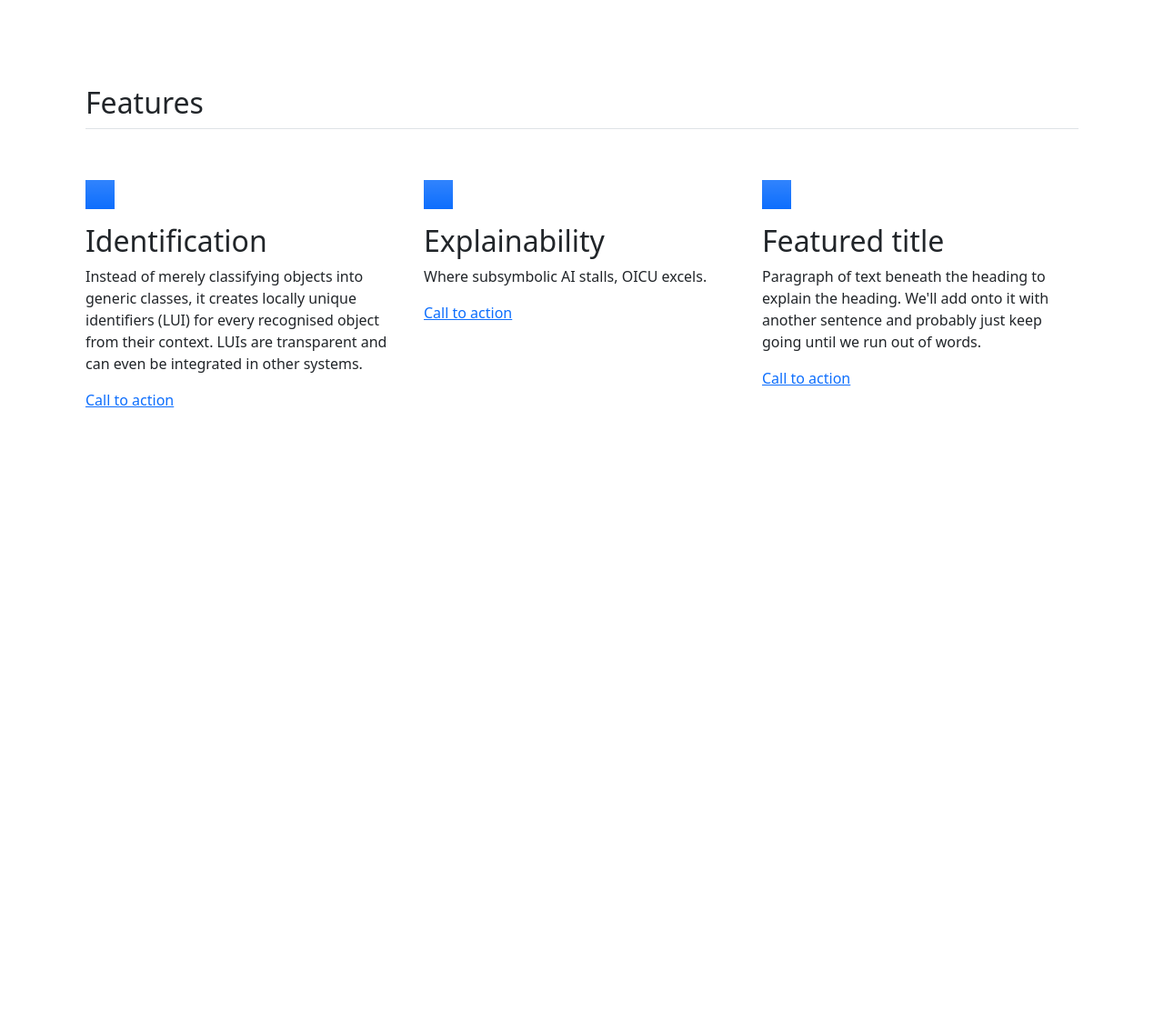
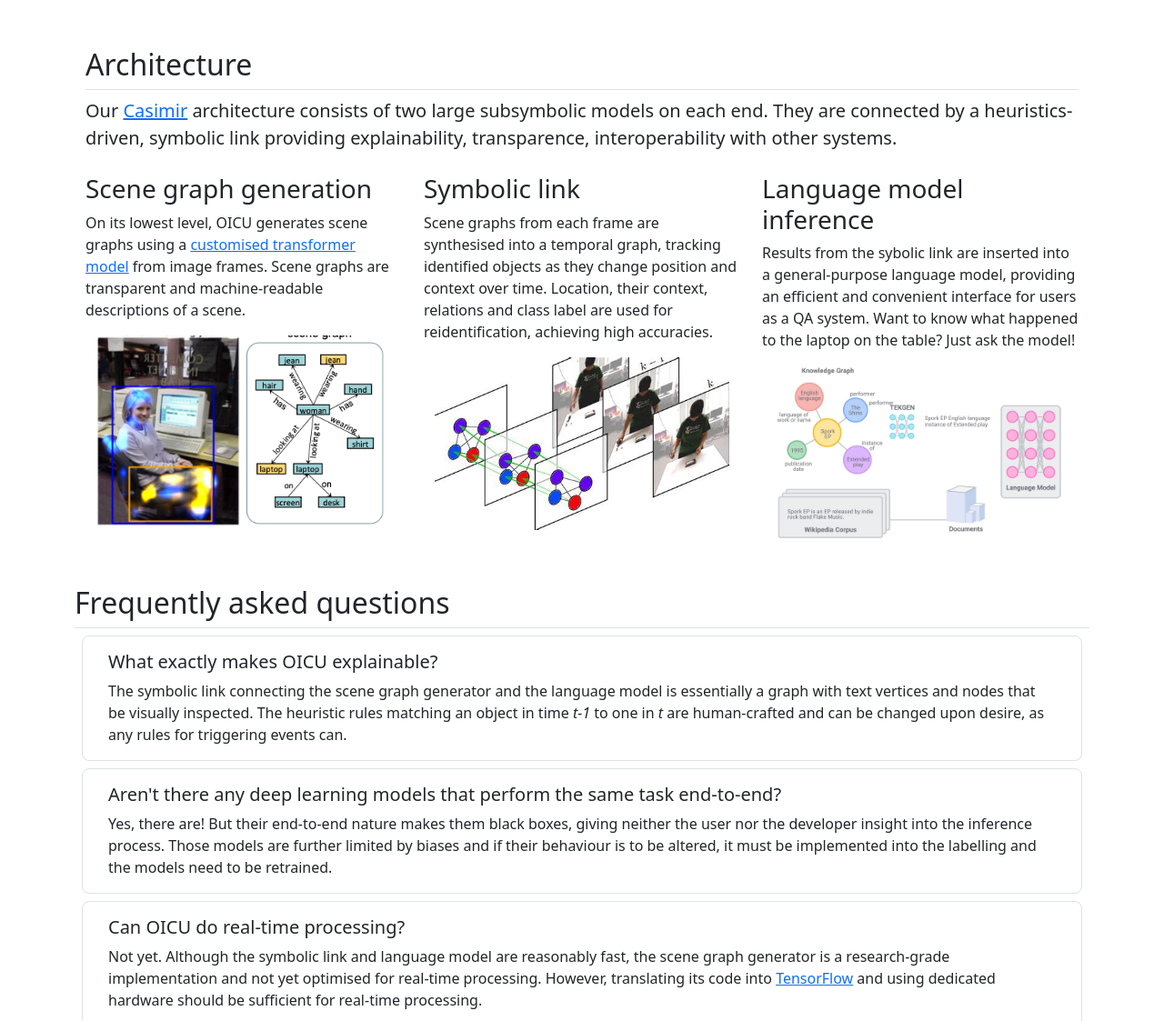
Before and after one commit to macemoth/hsg-imp-website, a plain HTML site: page index.html in a window 1280 px wide. Shown: the part 1517-2640 px from the top of the page at 91% size. Before the commit the page ends 2065 px from the top, so only its background shows below. Drawn offline with Linux system fonts and the light colour scheme.

Commit message:
Add website

```diff
--- a/index.html
+++ b/index.html
@@ -1,7 +1,10 @@
-<html>
-    <header>
+<!DOCTYPE html>
+<html lang="en">
+    <head>
+        <meta charset="UTF-8" />
         <link rel="stylesheet" type="text/css" href="css/bootstrap.css" />
-    </header>
+        <title>OICU - Object Identification using Contextual Understanding</title>
+    </head>
 
     <body>
         <div class="container">
@@ -13,7 +16,8 @@
 
               <ul class="nav nav-pills">
                 <li class="nav-item"><a href="#" class="nav-link active" aria-current="page">Home</a></li>
-                <li class="nav-item"><a href="#features" class="nav-link">Features</a></li>
+                <li class="nav-item"><a href="#comparison" class="nav-link">Comparison</a></li>
+                <li class="nav-item"><a href="#architecture" class="nav-link">Architecture</a></li>
                 <li class="nav-item"><a href="#faq" class="nav-link">FAQs</a></li>
                 <li class="nav-item"><a href="#about" class="nav-link">About</a></li>
               </ul>
@@ -30,60 +34,87 @@
                 <h1 class="display-5 fw-bold lh-1 mb-3">OICU is a context-based identification system</h1>
                 <p class="lead">OICU provides explainable and robust object identification for videos, keeps track of them and stores the scene events in a temporal graph.</p>
                 <div class="d-grid gap-2 d-md-flex justify-content-md-start">
-                  <button type="button" class="btn btn-primary btn-lg px-4 me-md-2">Features</button>
-                  <button type="button" class="btn btn-outline-secondary btn-lg px-4">About</button>
+                  <!-- <button type="button" class="btn btn-primary btn-lg px-4 me-md-2">Features</button>
+                  <button type="button" class="btn btn-outline-secondary btn-lg px-4">About</button> -->
                 </div>
               </div>
             </div>
           </div>
 
-          <div class="px-4 pt-5 my-5 text-center">
-            <h1 class="display-6 fw-bold">Situating OICU</h1>
-            <div class="col-lg-6 mx-auto">
-              <p class="lead mb-4">OICU features a combination of subsymbolic and symbolic AI, harnessing the real-world performance of subsymbolic AI and the transparency of symbolic reasoning.</p>
+          <div class="container px-4 py-5" id="comparison">
+            <h2 class="pb-2 border-bottom">Situating OICU</h2>
+              <p class="lead mb-4">OICU features a combination of subsymbolic and symbolic AI, harnessing the real-world performance of subsymbolic AI and the transparency of symbolic reasoning.
+                Instead of merely classifying objects into generic classes, it creates locally unique identifiers (LUI) for every recognised object from their context. LUIs are transparent and can even be integrated in other systems.
+              </p>
+              <div class="container text-center px-5">
+                <img src="img/comparison.png" class="img-fluid border rounded-3" alt="Example image" width="700" height="700" loading="lazy">
               </div>
-            <div class="overflow-hidden" >
-              <div class="container px-5">
-                <img src="img/comparison.png" class="img-fluid border rounded-3 mb-4" alt="Example image" width="700" height="700" loading="lazy">
+          </div>
+
+          <div class="container px-4 py-5" id="architecture">
+            <h2 class="pb-2 border-bottom">Architecture</h2>
+            <p class="lead mb-4">
+              Our <a href="https://en.wikipedia.org/wiki/Casimir_effect"><it>Casimir</it></a> architecture consists of two large subsymbolic models on each end. They are connected by a heuristics-driven, symbolic link providing explainability, transparence, interoperability with other systems.
+            </p>
+            <div class="row g-4 row-cols-1 row-cols-lg-3">
+              <div class="feature col">
+                <h3>Scene graph generation</h3>
+                <p>On its lowest level, OICU generates scene graphs using a <a href="https://github.com/macemoth/reltr">customised transformer model</a> from image frames. Scene graphs are transparent and machine-readable descriptions of a scene.</p>
+                <div class="container">
+                  <img src="img/scenegraph.png" class="img-fluid rounded-3" alt="Example image" loading="lazy">
+                </div>
+              </div>
+              <div class="feature col">
+                <h3>Symbolic link</h3>
+                <p>Scene graphs from each frame are synthesised into a temporal graph, tracking identified objects as they change position and context over time. Location, their context, relations and class label are used for reidentification, achieving high accuracies.</p>
+                <div class="container">
+                  <img src="img/temporalgraph.jpeg" class="img-fluid rounded-3" alt="Example image" loading="lazy">
+                </div>
+              </div>
+              <div class="feature col">
+                <h3>Language model inference</h3>
+                <p>Results from the sybolic link are inserted into a general-purpose language model, providing an efficient and convenient interface for users as a QA system. Want to know what happened to the laptop on the table? Just ask the model!</p>
+                <div class="container">
+                  <img src="img/languagemodel.jpg" class="img-fluid rounded-3" alt="Example image" loading="lazy">
+                </div>
               </div>
             </div>
           </div>
 
-          <div class="container px-4 py-5" id="features">
-            <h2 class="pb-2 border-bottom">Features</h2>
-            <div class="row g-4 py-5 row-cols-1 row-cols-lg-3">
-              <div class="feature col">
-                <div class="feature-icon d-inline-flex align-items-center justify-content-center text-bg-primary bg-gradient fs-2 mb-3">
-                  <svg class="bi" width="1em" height="1em"><use xlink:href="#collection"/></svg>
+          <div class="b-example-divider"></div>
+
+          <div class="container" id="faq">
+            <h2 class="pb-2 border-bottom">Frequently asked questions</h2>
+              <div class="row p-3 pb-0 m-2 rounded-3 border">
+                  <h5>What exactly makes OICU explainable?</h5>
+                  <p>The symbolic link connecting the scene graph generator and the language model is essentially a graph with text vertices and nodes that be visually inspected. The heuristic rules matching an object in time <var>t-1</var> to one in <var>t</var> are human-crafted and can be changed upon desire, as any rules for triggering events can.</p>
               </div>
-                <h3 class="fs-2">Identification</h3>
-                <p>Instead of merely classifying objects into generic classes, it creates locally unique identifiers (LUI) for every recognised object from their context. LUIs are transparent and can even be integrated in other systems.</p>
-                <a href="#" class="icon-link d-inline-flex align-items-center">
-                  Call to action
-                  <svg class="bi" width="1em" height="1em"><use xlink:href="#chevron-right"/></svg>
-                </a>
+              <div class="row p-3 pb-0 m-2 rounded-3 border">
+                <h5>Aren't there any deep learning models that perform the same task end-to-end?</h5>
+                <p>Yes, there are! But their end-to-end nature makes them black boxes, giving neither the user nor the developer insight into the inference process. Those models are further limited by biases and if their behaviour is to be altered, it must be implemented into the labelling and the models need to be retrained.</p>
               </div>
-              <div class="feature col">
-                <div class="feature-icon d-inline-flex align-items-center justify-content-center text-bg-primary bg-gradient fs-2 mb-3">
-                  <svg class="bi" width="1em" height="1em"><use xlink:href="#people-circle"/></svg>
+              <div class="row p-3 pb-0 m-2 rounded-3 border">
+                <h5>Can OICU do real-time processing?</h5>
+                <p>Not yet. Although the symbolic link and language model are reasonably fast, the scene graph generator is a research-grade implementation and not yet optimised for real-time processing. However, translating its code into <a href="https://www.tensorflow.org">TensorFlow</a> and using dedicated hardware should be sufficient for real-time processing.</p>
               </div>
-                <h3 class="fs-2">Explainability</h3>
-                <p>Where subsymbolic AI stalls, OICU excels. </p>
-                <a href="#" class="icon-link d-inline-flex align-items-center">
-                  Call to action
-                  <svg class="bi" width="1em" height="1em"><use xlink:href="#chevron-right"/></svg>
-                </a>
           </div>
-              <div class="feature col">
-                <div class="feature-icon d-inline-flex align-items-center justify-content-center text-bg-primary bg-gradient fs-2 mb-3">
-                  <svg class="bi" width="1em" height="1em"><use xlink:href="#toggles2"/></svg>
+
+          <div class="container px-4 py-5" id="about">
+            <h2 class="pb-2 border-bottom">About OICU</h2>
+              <p>OICU is developed as Integrative Master's Project at the <a href="https://ics.unisg.ch/chair-interactions-mayer/">Group for Interaction- and Communication-based Systems</a> at the <a href="https://ics.unisg.ch/#chairs">Institute of Computer Science</a> at the University of St. Gallen by <a href="http://github.com/yasmineantille">Yasmine Antille</a> and <a href="http://github.com/macemoth">Marc Solèr</a>.</p>
+              <div class="row flex-lg-row-reverse align-items-center g-5 py-5">
+                <div class="col-lg-6">
+                  <iframe src="https://ghbtns.com/github-btn.html?user=macemoth&repo=HSG-IMP&type=star&count=true&size=large" frameborder="0" scrolling="0" width="170" height="30" title="GitHub"></iframe>
+                  <br>
+                  <iframe src="https://ghbtns.com/github-btn.html?user=macemoth&repo=HSG-IMP&type=watch&count=true&size=large&v=2" frameborder="0" scrolling="0" width="170" height="30" title="GitHub"></iframe>
+                  <br>
+                  <iframe src="https://ghbtns.com/github-btn.html?user=yasmineantille&type=follow&count=true&size=large" frameborder="0" scrolling="0" width="230" height="30" title="GitHub"></iframe>
+                  <br>
+                  <iframe src="https://ghbtns.com/github-btn.html?user=macemoth&type=follow&count=true&size=large" frameborder="0" scrolling="0" width="230" height="30" title="GitHub"></iframe>
                 </div>
-                <h3 class="fs-2">Featured title</h3>
-                <p>Paragraph of text beneath the heading to explain the heading. We'll add onto it with another sentence and probably just keep going until we run out of words.</p>
-                <a href="#" class="icon-link d-inline-flex align-items-center">
-                  Call to action
-                  <svg class="bi" width="1em" height="1em"><use xlink:href="#chevron-right"/></svg>
-                </a>
+                <div class="col-10 col-sm-8 col-lg-6">
+                  <img src="img/hsg-imp.png" class="d-block mx-lg-auto img-fluid shadow-lg" alt="Bootstrap Themes" width="700" height="500" loading="lazy">
+                </div>
               </div>
           </div>
 </div>
```
Also changed, not shown: img/bootstrap-docs.png (added), img/hsg-imp.png (added), img/languagemodel.jpg (added), img/scenegraph.png (added), img/temporalgraph.jpeg (added). Lines whose indentation alone changed are shown as unchanged.
